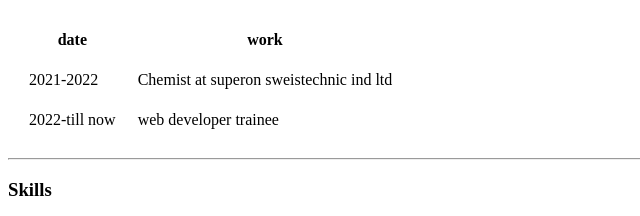
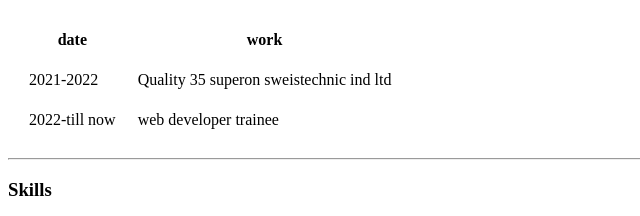
Before and after one commit to 05shubh/cv, a plain HTML site: page index.html in a window 1280 px wide. Shown: the part 456-672 px from the top of the page, 0-640 px from the left. Drawn offline with Linux system fonts and the light colour scheme.

Commit message:
update index.html

```diff
--- a/index.html
+++ b/index.html
@@ -38,7 +38,7 @@
      <tbody>
         <tr>
          <td>2021-2022</td>
-         <td>Chemist at superon sweistechnic ind ltd</td>
+         <td>Quality 35 superon sweistechnic ind ltd</td>
         </tr>
         <tr>
           <td>2022-till now</td>
```
